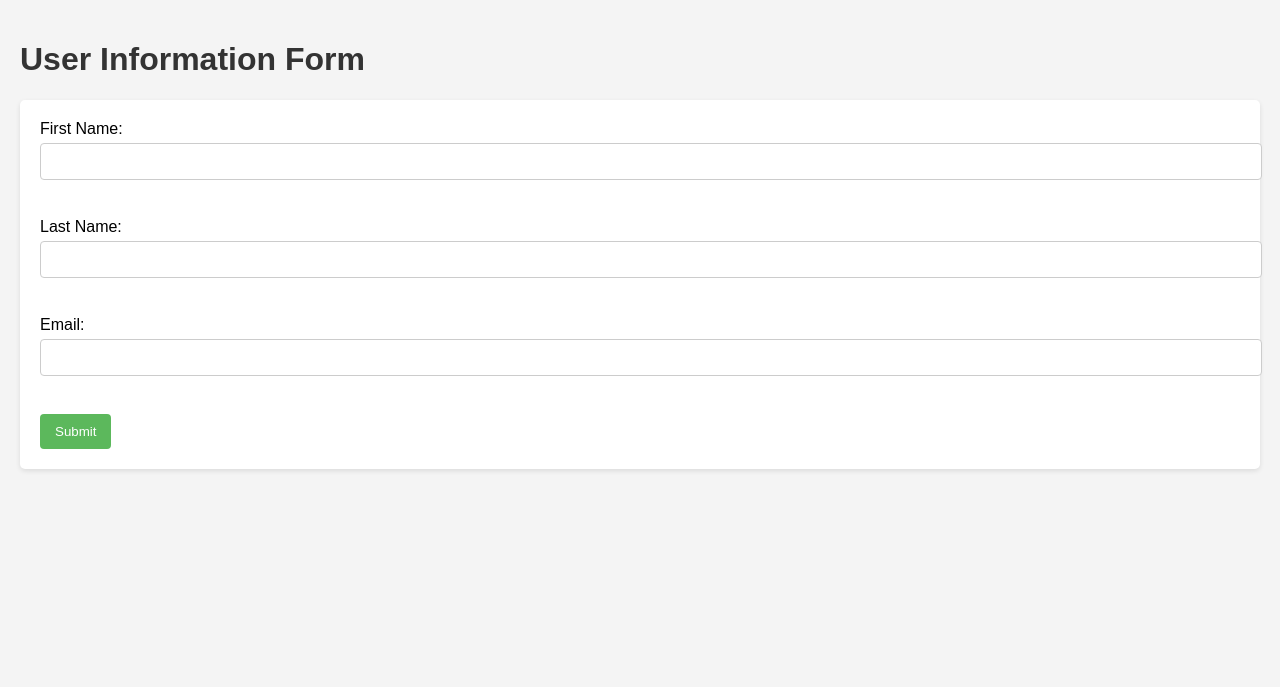
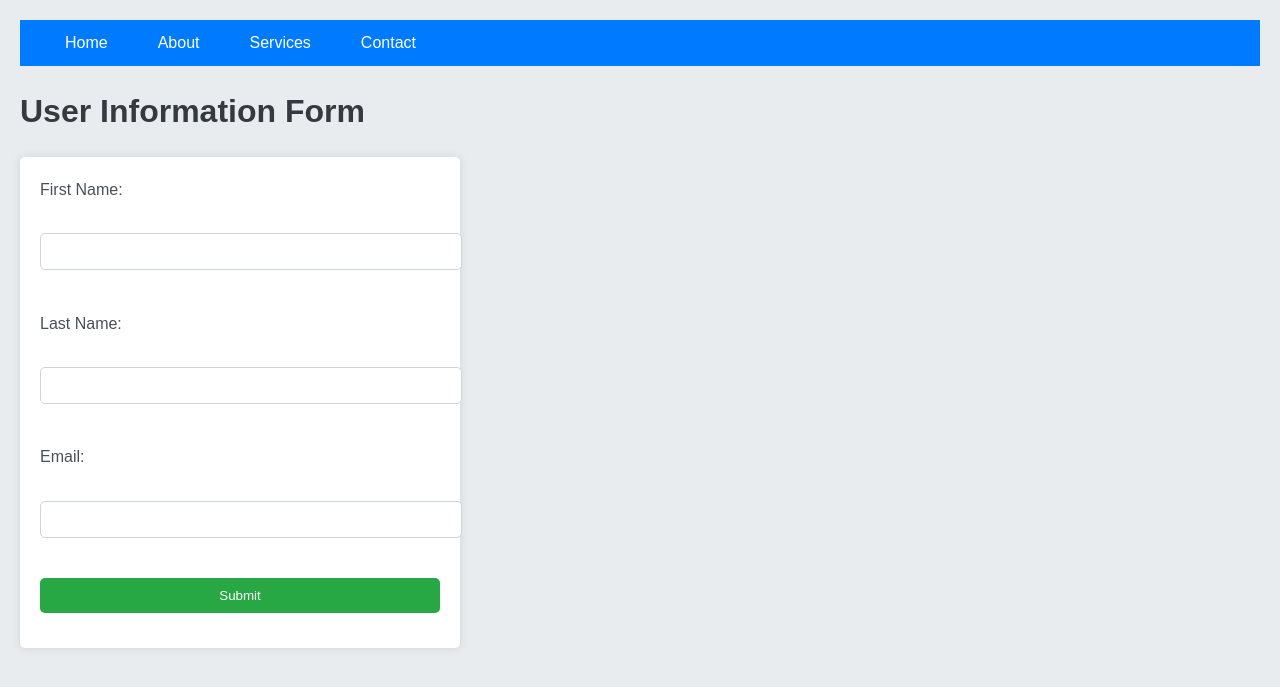
Before and after one commit to fvukasinovicTSZ/warehouse, a Flask app: page / in a window 1280 px wide. Shown: the top 687 px of the page. Run offline with Flask 3, Linux system fonts and the light colour scheme.

Commit message:
top menu, css refactor

```diff
--- a/app.py
+++ b/app.py
@@ -6,12 +6,10 @@ app = Flask(__name__)
 def index():
     user_info = {}
     if request.method == 'POST':
-        # Use .get() to avoid KeyError if the key doesn't exist
         first_name = request.form.get('first_name')
         last_name = request.form.get('last_name')
         email = request.form.get('email')
 
-        # Check if all fields are filled
         if first_name and last_name and email:
             user_info = {
                 'first_name': first_name,
--- a/static/styles.css
+++ b/static/styles.css
@@ -1,39 +1,101 @@
+/* styles.css */
+
+/* Reset some default styles */
+body, h1, h2, p, ul {
+    margin: 0;
+    padding: 0;
+}
+
+/* Body styling */
 body {
     font-family: Arial, sans-serif;
-    background-color: #f4f4f4;
-    margin: 0;
-    padding: 20px;
+    background-color: #e9ecef; /* Light gray background */
+    color: #333;
+    line-height: 1.6;
+    padding: 20px; /* Add padding to the body */
 }
 
-h1 {
-    color: #333;
+/* Navbar styling */
+.navbar {
+    background-color: #007bff; /* Bootstrap primary color */
+    color: #fff;
+    padding: 10px 0;
 }
 
+.menu {
+    list-style: none;
+    display: flex;
+    justify-content: flex-start; /* Align menu items to the left */
+    padding-left: 20px; /* Add padding to the left */
+}
+
+.menu li {
+    margin: 0 15px;
+}
+
+.menu a {
+    color: #fff;
+    text-decoration: none;
+    padding: 5px 10px;
+}
+
+.menu a:hover {
+    background-color: #0056b3; /* Darker blue on hover */
+    border-radius: 5px;
+}
+
+/* Heading styling */
+h1 {
+    text-align: left; /* Align heading to the left */
+    margin: 20px 0;
+    color: #343a40; /* Darker text color */
+}
+
+/* Form styling */
 form {
+    max-width: 400px;
+    margin: 20px 0; /* Margin on top and bottom */
     background: #fff;
     padding: 20px;
     border-radius: 5px;
-    box-shadow: 0 2px 5px rgba(0, 0, 0, 0.1);
+    box-shadow: 0 0 10px rgba(0, 0, 0, 0.1);
+}
+
+label {
+    display: block;
+    margin-bottom: 5px;
+    color: #495057; /* Darker label color */
 }
 
 input[type="text"],
-input[type="email"] {
+input[type="email"],
+input[type="submit"] {
     width: 100%;
     padding: 10px;
-    margin: 5px 0 20px 0;
-    border: 1px solid #ccc;
-    border-radius: 4px;
+    margin-bottom: 15px;
+    border: 1px solid #ced4da; /* Light border color */
+    border-radius: 5px;
 }
 
 input[type="submit"] {
-    background-color: #5cb85c;
-    color: white;
+    background-color: #28a745; /* Green background for submit button */
+    color: #fff;
     border: none;
-    padding: 10px 15px;
-    border-radius: 4px;
     cursor: pointer;
 }
 
 input[type="submit"]:hover {
-    background-color: #4cae4c;
+    background-color: #218838; /* Darker green on hover */
 }
+
+/* Submitted information styling */
+h2 {
+    text-align: left; /* Align heading to the left */
+    margin-top: 20px;
+    color: #343a40; /* Darker text color */
+}
+
+p {
+    text-align: left; /* Align paragraphs to the left */
+    margin-left: 20px; /* Add left margin for paragraphs */
+}
--- a/templates/index.html
+++ b/templates/index.html
@@ -7,6 +7,15 @@
     <link rel="stylesheet" href="{{ url_for('static', filename='styles.css') }}">
 </head>
 <body>
+    <nav class="navbar">
+        <ul class="menu">
+            <li><a href="#home">Home</a></li>
+            <li><a href="#about">About</a></li>
+            <li><a href="#services">Services</a></li>
+            <li><a href="#contact">Contact</a></li>
+        </ul>
+    </nav>
+
     <h1>User Information Form</h1>
     <form method="POST">
         <label for="first_name">First Name:</label><br>
```
Also changed, not shown: templates/about.html (added), templates/contact.html (added), templates/services.html (added).
